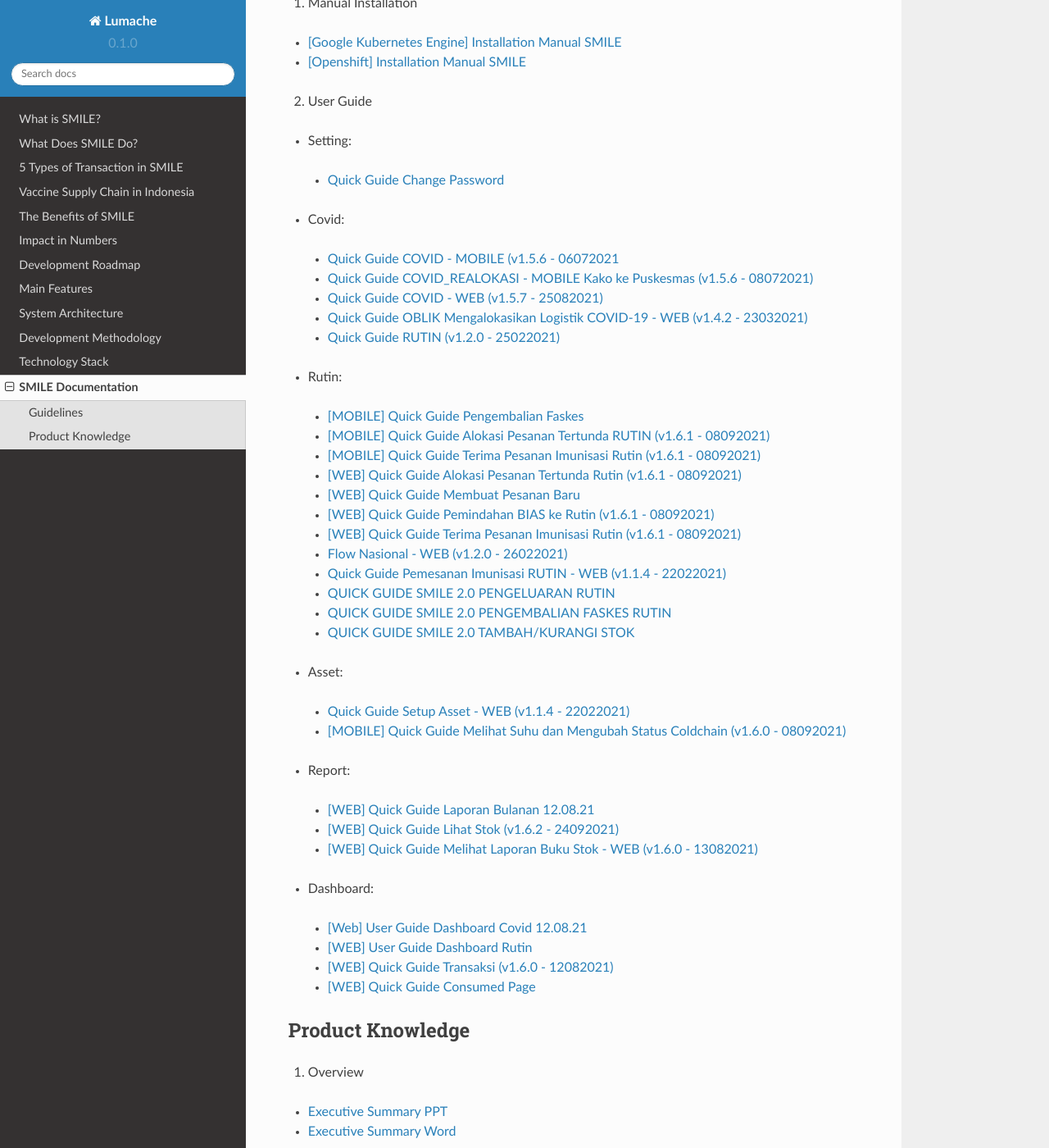
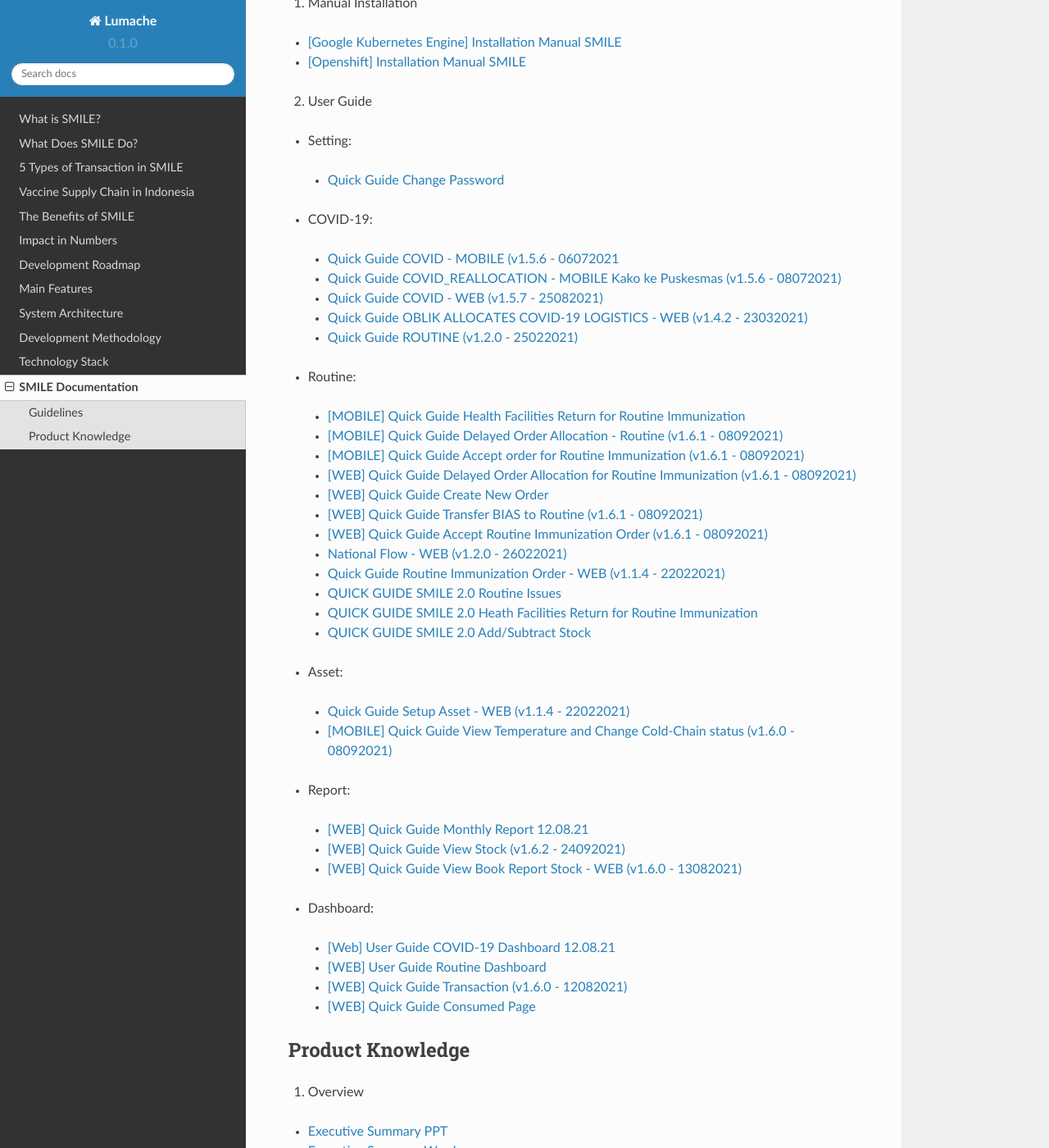
Before and after one commit to bigza/smile-documentation, a Sphinx documentation site: the page built from docs/source/documentation.rst, in a window 1280 px wide and 1400 px high, scrolled down 224 px. Shown: the whole window at 82% size. Built offline with Sphinx 7.4.7 and the Read the Docs theme 2.0.0, drawn with Linux system fonts in a browser that asks for light colours; some of the changed text lies outside the part shown.

Commit message:
documentation translate

```diff
--- a/docs/source/documentation.rst
+++ b/docs/source/documentation.rst
@@ -16,40 +16,40 @@ Guidelines
 - Setting:
  - `Quick Guide Change Password <https://docs.google.com/presentation/d/1xHPzlqHfQNAcgqKcIkR_8gAszCHmiS8L/edit?usp=sharing&ouid=106356420506402440718&rtpof=true&sd=true>`_
 
-- Covid:
+- COVID-19:
  - `Quick Guide COVID - MOBILE (v1.5.6 - 06072021 <https://docs.google.com/presentation/d/1MAeP3l2tMyeRsYbtBNoW7v_JwDWtARWU/edit?usp=sharing&ouid=106356420506402440718&rtpof=true&sd=true>`_
- - `Quick Guide COVID_REALOKASI - MOBILE Kako ke Puskesmas (v1.5.6 - 08072021) <https://docs.google.com/presentation/d/1MAeP3l2tMyeRsYbtBNoW7v_JwDWtARWU/edit?usp=sharing&ouid=106356420506402440718&rtpof=true&sd=true>`_
+ - `Quick Guide COVID_REALLOCATION - MOBILE Kako ke Puskesmas (v1.5.6 - 08072021) <https://docs.google.com/presentation/d/1MAeP3l2tMyeRsYbtBNoW7v_JwDWtARWU/edit?usp=sharing&ouid=106356420506402440718&rtpof=true&sd=true>`_
  - `Quick Guide COVID - WEB (v1.5.7 - 25082021) <https://docs.google.com/presentation/d/1cV5sjVYwntNQr43sDHwa9riGLDmknTbj/edit?usp=sharing&ouid=106356420506402440718&rtpof=true&sd=true>`_
- - `Quick Guide OBLIK Mengalokasikan Logistik COVID-19 - WEB (v1.4.2 - 23032021) <https://docs.google.com/presentation/d/1tEUwqk1m618VJUo0GVVla3uhCzpm6rXl/edit?usp=sharing&ouid=106356420506402440718&rtpof=true&sd=true>`_
- - `Quick Guide RUTIN (v1.2.0 - 25022021) <https://docs.google.com/presentation/d/1cV5sjVYwntNQr43sDHwa9riGLDmknTbj/edit?usp=sharing&ouid=106356420506402440718&rtpof=true&sd=true>`_
+ - `Quick Guide OBLIK ALLOCATES COVID-19 LOGISTICS - WEB (v1.4.2 - 23032021) <https://docs.google.com/presentation/d/1tEUwqk1m618VJUo0GVVla3uhCzpm6rXl/edit?usp=sharing&ouid=106356420506402440718&rtpof=true&sd=true>`_
+ - `Quick Guide ROUTINE (v1.2.0 - 25022021) <https://docs.google.com/presentation/d/1cV5sjVYwntNQr43sDHwa9riGLDmknTbj/edit?usp=sharing&ouid=106356420506402440718&rtpof=true&sd=true>`_
 
-- Rutin:
- - `[MOBILE] Quick Guide Pengembalian Faskes <https://docs.google.com/presentation/d/1l7oNxDLLxawRHSIbrMCqTbks5OxH_0NE/edit?usp=sharing&ouid=106356420506402440718&rtpof=true&sd=true>`_
- - `[MOBILE] Quick Guide Alokasi Pesanan Tertunda RUTIN (v1.6.1 - 08092021) <https://docs.google.com/presentation/d/1VgTSoxeVzAyf_rvUDMZCn_8qLch5NDoU/edit?usp=sharing&ouid=106356420506402440718&rtpof=true&sd=true>`_
- - `[MOBILE] Quick Guide Terima Pesanan Imunisasi Rutin (v1.6.1 - 08092021) <https://docs.google.com/presentation/d/1HQGyyHwFFulMVi5psc6IR3jqK371qZPC/edit?usp=sharing&ouid=106356420506402440718&rtpof=true&sd=true>`_
- - `[WEB] Quick Guide Alokasi Pesanan Tertunda Rutin (v1.6.1 - 08092021) <https://docs.google.com/presentation/d/1BHxTrWTMFOiw0CbNlEsLAYWcnTvqTE0M/edit?usp=sharing&ouid=106356420506402440718&rtpof=true&sd=true>`_
- - `[WEB] Quick Guide Membuat Pesanan Baru <https://docs.google.com/presentation/d/1-JmbdygdFgYY0xrmtNhomdfTbmKTjc5y/edit?usp=sharing&ouid=106356420506402440718&rtpof=true&sd=true>`_
- - `[WEB] Quick Guide Pemindahan BIAS ke Rutin (v1.6.1 - 08092021) <https://docs.google.com/presentation/d/15x8cmlEQ4DdZPgJ9Z8U_J_9G1ZO0uBtz/edit?usp=sharing&ouid=106356420506402440718&rtpof=true&sd=true>`_
- - `[WEB] Quick Guide Terima Pesanan Imunisasi Rutin (v1.6.1 - 08092021) <https://docs.google.com/presentation/d/1jbCOHQG_FTJPagTGE2k5V6yibRT23gu3/edit?usp=sharing&ouid=106356420506402440718&rtpof=true&sd=true>`_
- - `Flow Nasional - WEB (v1.2.0 - 26022021) <https://docs.google.com/document/d/12TWKkmT2n3GXUXTujKG9BU7CdgSnsqPG-BC0_ABxrAA/edit>`_
- - `Quick Guide Pemesanan Imunisasi RUTIN - WEB (v1.1.4 - 22022021) <https://docs.google.com/document/d/188gNoebS--ss0MOlT6Q1iHJaHa51vCjLnJriBZkWwVg/edit>`_
- - `QUICK GUIDE SMILE 2.0 PENGELUARAN RUTIN <https://docs.google.com/presentation/d/1-8yEEJIzumXuNJ4Dac4IsUTWJLjqXSL0VicZN9Ifm6Y/edit#slide=id.geed3ebc9cb_0_99>`_
- - `QUICK GUIDE SMILE 2.0 PENGEMBALIAN FASKES RUTIN <https://docs.google.com/presentation/d/1CyXwr3wHFEo6NVdqoIBu1XmVlqwtbn9jF2P1ssNn2Mc/edit#slide=id.geedb2677e6_0_103>`_
- - `QUICK GUIDE SMILE 2.0 TAMBAH/KURANGI STOK <https://docs.google.com/presentation/d/1iN76C78Dc1EkpdxbAn2bNmut1PvXB6FQOGoLfPzOrTA/edit#slide=id.geed7668430_0_154>`_
+- Routine:
+ - `[MOBILE] Quick Guide Health Facilities Return for Routine Immunization <https://docs.google.com/presentation/d/1l7oNxDLLxawRHSIbrMCqTbks5OxH_0NE/edit?usp=sharing&ouid=106356420506402440718&rtpof=true&sd=true>`_
+ - `[MOBILE] Quick Guide Delayed Order Allocation - Routine (v1.6.1 - 08092021) <https://docs.google.com/presentation/d/1VgTSoxeVzAyf_rvUDMZCn_8qLch5NDoU/edit?usp=sharing&ouid=106356420506402440718&rtpof=true&sd=true>`_
+ - `[MOBILE] Quick Guide Accept order for Routine Immunization (v1.6.1 - 08092021) <https://docs.google.com/presentation/d/1HQGyyHwFFulMVi5psc6IR3jqK371qZPC/edit?usp=sharing&ouid=106356420506402440718&rtpof=true&sd=true>`_
+ - `[WEB] Quick Guide Delayed Order Allocation for Routine Immunization (v1.6.1 - 08092021) <https://docs.google.com/presentation/d/1BHxTrWTMFOiw0CbNlEsLAYWcnTvqTE0M/edit?usp=sharing&ouid=106356420506402440718&rtpof=true&sd=true>`_
+ - `[WEB] Quick Guide Create New Order <https://docs.google.com/presentation/d/1-JmbdygdFgYY0xrmtNhomdfTbmKTjc5y/edit?usp=sharing&ouid=106356420506402440718&rtpof=true&sd=true>`_
+ - `[WEB] Quick Guide Transfer BIAS to Routine (v1.6.1 - 08092021) <https://docs.google.com/presentation/d/15x8cmlEQ4DdZPgJ9Z8U_J_9G1ZO0uBtz/edit?usp=sharing&ouid=106356420506402440718&rtpof=true&sd=true>`_
+ - `[WEB] Quick Guide Accept Routine Immunization Order (v1.6.1 - 08092021) <https://docs.google.com/presentation/d/1jbCOHQG_FTJPagTGE2k5V6yibRT23gu3/edit?usp=sharing&ouid=106356420506402440718&rtpof=true&sd=true>`_
+ - `National Flow - WEB (v1.2.0 - 26022021) <https://docs.google.com/document/d/1taD11noEQH3pYDAgW5rQ4HFCtHDwdFSZ6UGlhSPOK0E/edit>`_
+ - `Quick Guide Routine Immunization Order - WEB (v1.1.4 - 22022021) <https://docs.google.com/document/d/188gNoebS--ss0MOlT6Q1iHJaHa51vCjLnJriBZkWwVg/edit>`_
+ - `QUICK GUIDE SMILE 2.0 Routine Issues <https://docs.google.com/presentation/d/1-8yEEJIzumXuNJ4Dac4IsUTWJLjqXSL0VicZN9Ifm6Y/edit#slide=id.geed3ebc9cb_0_99>`_
+ - `QUICK GUIDE SMILE 2.0 Heath Facilities Return for Routine Immunization <https://docs.google.com/presentation/d/1CyXwr3wHFEo6NVdqoIBu1XmVlqwtbn9jF2P1ssNn2Mc/edit#slide=id.geedb2677e6_0_103>`_
+ - `QUICK GUIDE SMILE 2.0 Add/Subtract Stock <https://docs.google.com/presentation/d/1iN76C78Dc1EkpdxbAn2bNmut1PvXB6FQOGoLfPzOrTA/edit#slide=id.geed7668430_0_154>`_
 
 - Asset:
  - `Quick Guide Setup Asset - WEB (v1.1.4 - 22022021) <https://docs.google.com/presentation/d/1uslksE7Ss2SaZ5k-OIgA9vGoJ84kyHVi/edit?usp=sharing&ouid=106606527255452371589&rtpof=true&sd=true>`_
- - `[MOBILE] Quick Guide Melihat Suhu dan Mengubah Status Coldchain (v1.6.0 - 08092021) <https://docs.google.com/document/d/1ioW0H0I2K79jNjcKXX5ZNDMJ4QgiI6oyA0NYpBhyZXo/edit>`_
+ - `[MOBILE] Quick Guide View Temperature and Change Cold-Chain status (v1.6.0 - 08092021) <https://docs.google.com/document/d/1ioW0H0I2K79jNjcKXX5ZNDMJ4QgiI6oyA0NYpBhyZXo/edit>`_
 
 - Report:
- - `[WEB] Quick Guide Laporan Bulanan 12.08.21 <https://docs.google.com/document/d/1Hd0fvgma5Vr8djDLih6FdkaRHcEUc_Ud/edit#>`_
- - `[WEB] Quick Guide Lihat Stok (v1.6.2 - 24092021) <https://docs.google.com/presentation/d/1uEALwCQx89kGVlZT-uvthPUipe18dp3P/edit#slide=id.p1>`_
- - `[WEB] Quick Guide Melihat Laporan Buku Stok - WEB (v1.6.0 - 13082021) <https://docs.google.com/presentation/d/1Lj3Nf0x3XoQtcJEqtDYDhOJq7A32E5Ih/edit#slide=id.p1>`_
+ - `[WEB] Quick Guide Monthly Report 12.08.21 <https://docs.google.com/document/d/1Hd0fvgma5Vr8djDLih6FdkaRHcEUc_Ud/edit#>`_
+ - `[WEB] Quick Guide View Stock (v1.6.2 - 24092021) <https://docs.google.com/presentation/d/1uEALwCQx89kGVlZT-uvthPUipe18dp3P/edit#slide=id.p1>`_
+ - `[WEB] Quick Guide View Book Report Stock - WEB (v1.6.0 - 13082021) <https://docs.google.com/presentation/d/1Lj3Nf0x3XoQtcJEqtDYDhOJq7A32E5Ih/edit#slide=id.p1>`_
 
 - Dashboard:
- - `[Web] User Guide Dashboard Covid 12.08.21 <https://docs.google.com/document/d/1DadIwrF-LYMfYYt3CAVZ3xWaVPx3EjWi/edit#>`_
- - `[WEB] User Guide Dashboard Rutin <https://docs.google.com/document/d/1GNT3R4WAM5GiqwvRMu3v1SwDBlT3LJC1/edit#>`_
- - `[WEB] Quick Guide Transaksi (v1.6.0 - 12082021) <https://docs.google.com/presentation/d/1n79_EQQF7kQTn6NNsDidBwO6CAdrP39s/edit#slide=id.p1>`_
+ - `[Web] User Guide COVID-19 Dashboard 12.08.21 <https://docs.google.com/document/d/1DadIwrF-LYMfYYt3CAVZ3xWaVPx3EjWi/edit#>`_
+ - `[WEB] User Guide Routine Dashboard <https://docs.google.com/document/d/1GNT3R4WAM5GiqwvRMu3v1SwDBlT3LJC1/edit#>`_
+ - `[WEB] Quick Guide Transaction (v1.6.0 - 12082021) <https://docs.google.com/presentation/d/1n79_EQQF7kQTn6NNsDidBwO6CAdrP39s/edit#slide=id.p1>`_
  - `[WEB] Quick Guide Consumed Page <https://docs.google.com/presentation/d/1e6w_ueWNkfVlLM4Ji2iVcgNpZbFAw50b/edit?usp=sharing&ouid=116538098423876060989&rtpof=true&sd=true>`_
 
 Product Knowledge
```
Also changed, not shown: other parts of docs/source/documentation.rst (+2 -2 lines).
